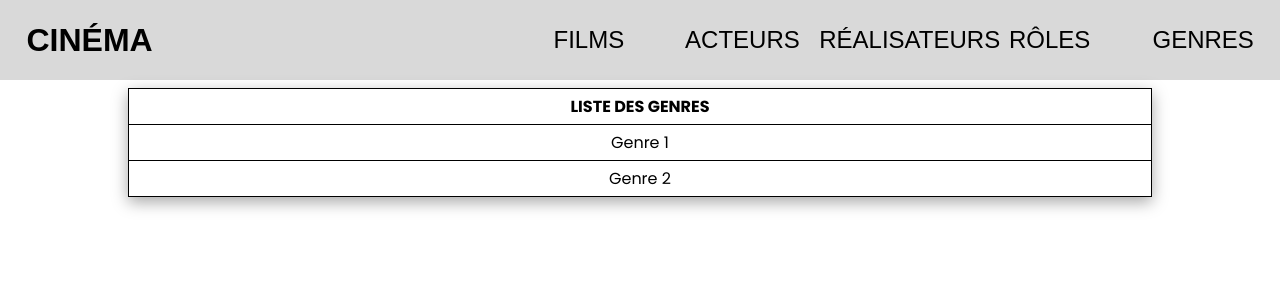
After one commit to David-SDA/Exercice_SQL_Cin-ma, a PHP site: page /David/view/Genre/listeGenre.php in a window 1280 px wide. The commit adds this page. Shown: the top 300 px of the page. Run offline with PHP 8.4, Linux system fonts and the light colour scheme.

Commit message:
Ajout vue listeGenre et son style, ajustements

```diff
--- /dev/null
+++ b/app/view/Genre/listeGenre.php
@@ -0,0 +1,24 @@
+<?php
+    ob_start();
+?>
+
+    <div class="tableau">
+        <table>
+            <thead>
+                <th>LISTE DES GENRES</th>
+            </thead>
+            <tbody>
+                <tr>
+                    <td>Genre 1</td>
+                </tr>
+                <tr>
+                    <td>Genre 2</td>
+                </tr>
+            </tbody>
+        </table>
+    </div>
+
+<?php
+    $contenu = ob_get_clean();
+    require "../template.php";
+?>
--- a/app/view/template.php
+++ b/app/view/template.php
@@ -7,7 +7,7 @@
     <link rel="preconnect" href="https://fonts.googleapis.com">
     <link rel="preconnect" href="https://fonts.gstatic.com" crossorigin>
     <link href="https://fonts.googleapis.com/css2?family=Poppins:ital,wght@0,100;0,200;0,300;0,400;0,500;0,600;0,700;0,800;0,900;1,100;1,200;1,300;1,400;1,500;1,600;1,700;1,800;1,900&display=swap" rel="stylesheet">
-    <link rel="stylesheet" href="www/style.css">
+    <link rel="stylesheet" href="http://localhost/David/Exercice_SQL_Cinema/app/www/style.css">
     <title>Cinéma</title>
 </head>
     <header>
@@ -21,6 +21,6 @@
         </nav>
     </header>
     <body>
-
+        <?= $contenu ?>
     </body>
 </html>
--- a/app/www/style.css
+++ b/app/www/style.css
@@ -22,6 +22,9 @@ a{
     color: black;
 }
 
+/*********************/
+/* Style du template */
+/*********************/
 .titre{
     margin-left: 2vw;
 }
@@ -57,3 +60,27 @@ a{
     background-color: #1b1b1b;
     color: #fff;
 }
+
+/***********************/
+/* Style de listeGenre */
+/***********************/
+.tableau{
+    display: flex;
+    justify-content: center;
+    align-items: center;
+    height: auto;
+    margin-top: 1vh;
+}
+.tableau table{
+    border: 1px solid #000;
+    border-collapse: collapse;
+    width: 80vw;
+    box-shadow: rgba(0, 0, 0, 0.35) 0px 5px 15px;
+}
+.tableau thead, tbody, th, tr, td{
+    border: 1px solid #000;
+}
+.tableau th, td{
+    padding: 5px;
+    text-align: center;
+}
```
Also changed, not shown: app/index.php (+6 -1 lines).
